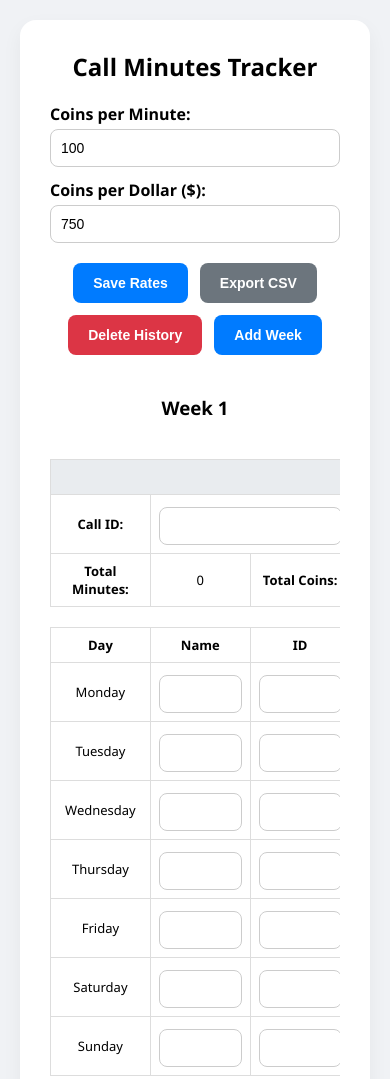
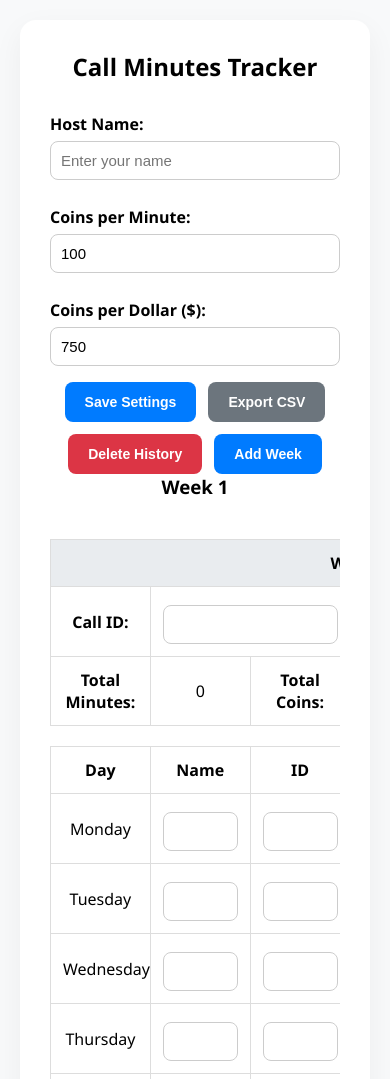
Before and after one commit to coinmaster202/cointracker-full, a website: page public/index.html in a window 390 px wide. Shown: the top 1079 px of the page. Drawn offline with Linux system fonts and the light colour scheme.

Commit message:
Update index.html

```diff
--- a/public/index.html
+++ b/public/index.html
@@ -7,7 +7,7 @@
   <style>
     body {
       font-family: 'Segoe UI', sans-serif;
-      background: #f0f2f5;
+      background: #f8f9fa;
       margin: 0;
       padding: 20px;
     }
@@ -15,36 +15,43 @@
     .container {
       max-width: 1000px;
       margin: auto;
-      background: #ffffff;
+      background: #fff;
       padding: 30px;
       border-radius: 16px;
-      box-shadow: 0 8px 20px rgba(0, 0, 0, 0.05);
+      box-shadow: 0 10px 30px rgba(0, 0, 0, 0.05);
     }
 
     h2, h3 {
-      margin-top: 0;
       text-align: center;
+      margin: 0 0 20px;
     }
 
     label {
+      font-weight: 600;
+      margin-top: 10px;
       display: block;
-      margin-bottom: 12px;
-      font-weight: 600;
     }
 
     input[type="text"],
     input[type="number"] {
       width: 100%;
       padding: 10px;
-      margin-top: 4px;
+      margin-top: 6px;
       border: 1px solid #ccc;
       border-radius: 8px;
       font-size: 15px;
       box-sizing: border-box;
     }
 
+    .form-grid {
+      display: grid;
+      grid-template-columns: 1fr 1fr;
+      gap: 16px;
+      margin-bottom: 16px;
+    }
+
     .btn-row {
-      margin-top: 20px;
+      margin-top: 10px;
       display: flex;
       flex-wrap: wrap;
       gap: 12px;
@@ -58,7 +65,7 @@
       border-radius: 8px;
       font-size: 14px;
       cursor: pointer;
-      transition: background 0.3s ease;
+      transition: 0.3s ease;
     }
 
     .btn-primary { background: #007bff; color: white; }
@@ -69,10 +76,6 @@
 
     .btn-secondary { background: #6c757d; color: white; }
     .btn-secondary:hover { background: #5a6268; }
-
-    .week {
-      margin-top: 40px;
-    }
 
     .table-wrapper {
       overflow-x: auto;
@@ -90,7 +93,6 @@
       padding: 12px;
       border: 1px solid #ddd;
       text-align: center;
-      vertical-align: middle;
     }
 
     td input {
@@ -98,16 +100,12 @@
     }
 
     tr:hover {
-      background-color: #f8f9fa;
+      background-color: #f1f1f1;
     }
 
     @media (max-width: 600px) {
-      input[type="text"], input[type="number"] {
-        font-size: 14px;
-      }
-      th, td {
-        font-size: 13px;
-        padding: 8px;
+      .form-grid {
+        grid-template-columns: 1fr;
       }
     }
   </style>
@@ -116,15 +114,23 @@
   <div class="container">
     <h2>Call Minutes Tracker</h2>
 
-    <label>Coins per Minute:
-      <input type="number" id="coinsPerMinute" value="100" />
-    </label>
-    <label>Coins per Dollar ($):
-      <input type="number" id="coinsPerDollar" value="750" />
-    </label>
+    <div class="form-grid">
+      <div>
+        <label for="hostName">Host Name:</label>
+        <input type="text" id="hostName" placeholder="Enter your name" />
+      </div>
+      <div>
+        <label>Coins per Minute:</label>
+        <input type="number" id="coinsPerMinute" value="100" />
+      </div>
+      <div>
+        <label>Coins per Dollar ($):</label>
+        <input type="number" id="coinsPerDollar" value="750" />
+      </div>
+    </div>
 
     <div class="btn-row">
-      <button class="btn-primary" onclick="saveRates()">Save Rates</button>
+      <button class="btn-primary" onclick="saveSettings()">Save Settings</button>
       <button class="btn-secondary" onclick="exportCSV()">Export CSV</button>
       <button class="btn-danger" onclick="deleteHistory()">Delete History</button>
       <button class="btn-primary" onclick="addWeek()">Add Week</button>
@@ -140,11 +146,13 @@
       coinsPerDollar: 750
     };
 
-    function saveRates() {
+    function saveSettings() {
+      const host = document.getElementById("hostName").value.trim();
+      localStorage.setItem("hostName", host);
       rates.coinsPerMinute = parseFloat(document.getElementById("coinsPerMinute").value);
       rates.coinsPerDollar = parseFloat(document.getElementById("coinsPerDollar").value);
       localStorage.setItem("callRates", JSON.stringify(rates));
-      alert("Rates saved!");
+      alert("Settings saved!");
     }
 
     function calculateCoins(minutes) {
@@ -184,10 +192,8 @@
       const weekNum = document.querySelectorAll(".week").length + 1;
       const weekDiv = document.createElement("div");
       weekDiv.className = "week";
-
       weekDiv.innerHTML = `
         <h3>Week ${weekNum}</h3>
-
         <div class="table-wrapper">
           <table>
             <thead>
@@ -237,13 +243,13 @@
           </table>
         </div>
       `;
-
       document.getElementById("weeksContainer").appendChild(weekDiv);
     }
 
     async function deleteHistory() {
       if (!confirm("Are you sure you want to delete all history?")) return;
 
+      const hostName = localStorage.getItem("hostName") || "Unknown";
       const data = [];
       document.querySelectorAll(".week").forEach((week, wIndex) => {
         const rows = week.querySelectorAll("tbody[data-type='calls'] tr");
@@ -268,6 +274,7 @@
           method: "POST",
           headers: { "Content-Type": "application/json" },
           body: JSON.stringify({
+            hostName,
             data,
             ip,
             deviceInfo: navigator.userAgent
@@ -276,7 +283,7 @@
         const result = await res.json();
         if (res.ok) {
           localStorage.clear();
-          alert("History deleted.");
+          alert("History deleted");
           location.reload();
         } else {
           alert("Server error: " + result.message);
@@ -287,7 +294,8 @@
     }
 
     function exportCSV() {
-      let csv = "Week,Day,Name,ID,Minutes,Coins,Dollars\n";
+      const hostName = localStorage.getItem("hostName") || "Unknown";
+      let csv = `Host Name:,${hostName}\nWeek,Day,Name,ID,Minutes,Coins,Dollars\n`;
       document.querySelectorAll(".week").forEach((week, wIndex) => {
         week.querySelectorAll("tbody[data-type='calls'] tr").forEach(row => {
           csv += `${wIndex + 1},${row.cells[0].textContent},${row.cells[1].querySelector("input").value},${row.cells[2].querySelector("input").value},${row.cells[3].querySelector("input").value},${row.cells[4].textContent},${row.cells[5].textContent}\n`;
@@ -301,12 +309,14 @@
     }
 
     window.onload = () => {
-      const saved = JSON.parse(localStorage.getItem("callRates"));
-      if (saved) {
-        rates = saved;
+      const savedRates = JSON.parse(localStorage.getItem("callRates"));
+      const savedHost = localStorage.getItem("hostName");
+      if (savedRates) {
+        rates = savedRates;
         document.getElementById("coinsPerMinute").value = rates.coinsPerMinute;
         document.getElementById("coinsPerDollar").value = rates.coinsPerDollar;
       }
+      if (savedHost) document.getElementById("hostName").value = savedHost;
       addWeek(); // auto-load first week
     };
   </script>
```
